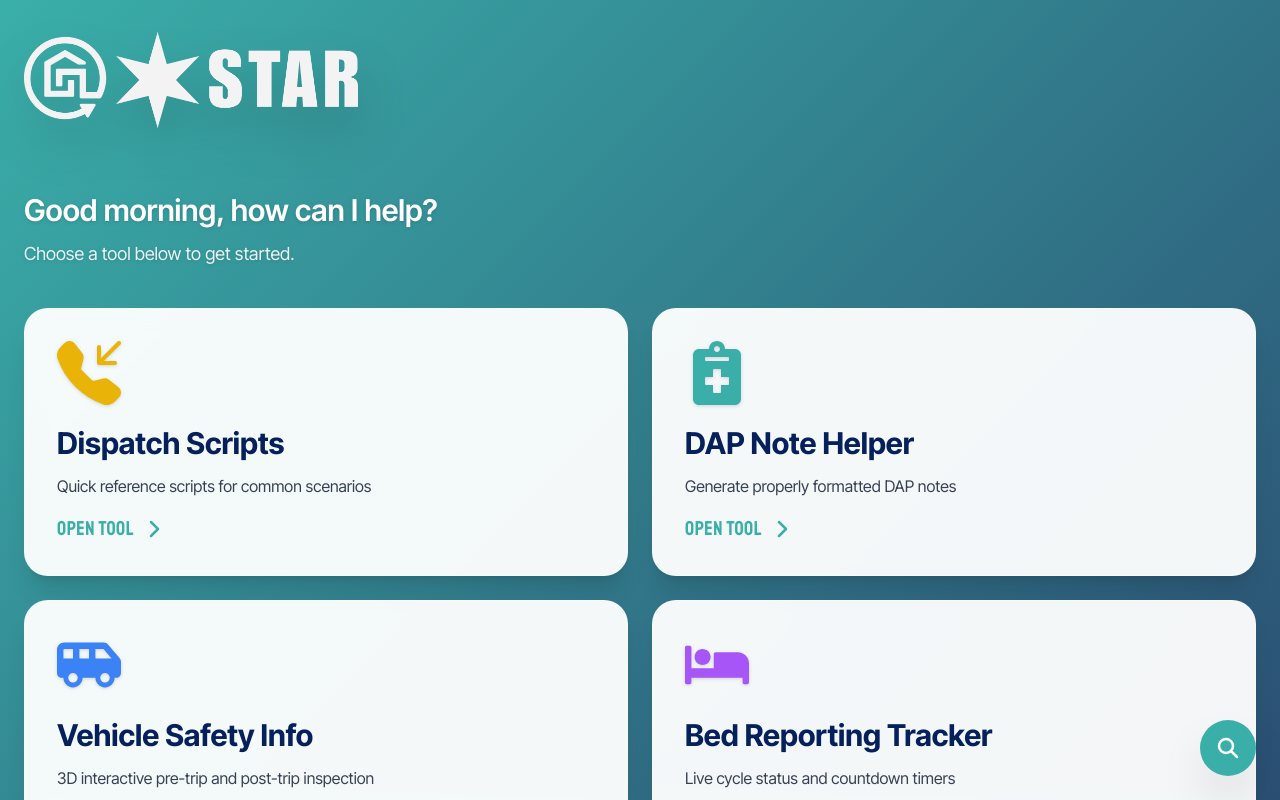
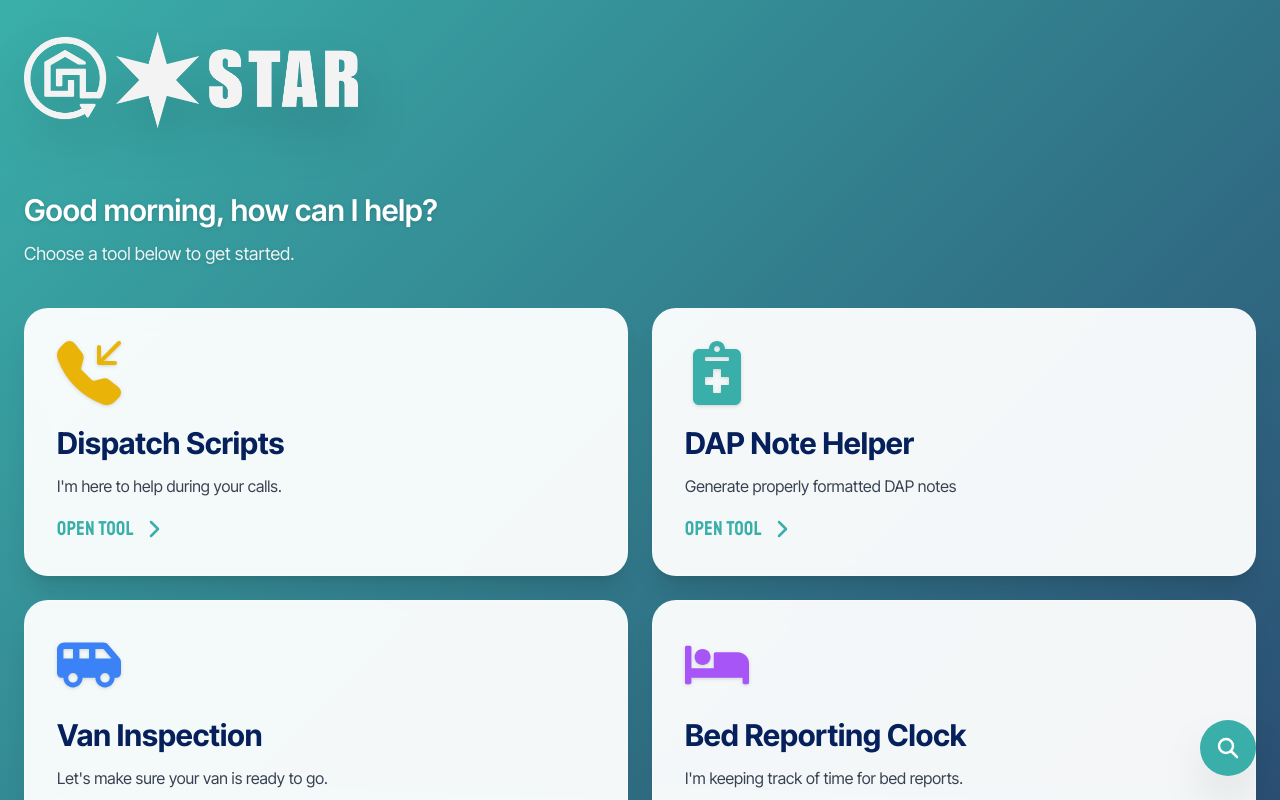
Before and after one commit to mgarcera-ash/star, a React (Vite) app: page / in a window 1280 px wide. Shown: the top 800 px of the page. Built offline with nearby package versions, Linux system fonts and the light colour scheme.

Commit message:
Copy changes

```diff
--- a/src/components/BedReportingTracker.jsx
+++ b/src/components/BedReportingTracker.jsx
@@ -112,7 +112,7 @@ const BedReportingTracker = ({ onBack }) => {
       <header className="text-white pt-8 pb-4 px-6">
         <div className="max-w-7xl mx-auto">
           <h1 className="text-5xl font-impact drop-shadow-lg tracking-wide uppercase">
-            Bed Reporting Tracker
+            Bed Reporting Clock
           </h1>
         </div>
       </header>
--- a/src/components/Home.jsx
+++ b/src/components/Home.jsx
@@ -48,7 +48,7 @@ const Home = ({ onNavigate, recentlyAccessed = [] }) => {
     {
       id: 'dispatch',
       title: 'Dispatch Scripts',
-      description: 'Quick reference scripts for common scenarios',
+      description: 'I\'m here to help during your calls.',
       icon: <BsTelephoneInboundFill className="w-full h-full" />,
       iconColor: 'text-yellow-500',
       gradient: 'from-ash-teal to-ash-accent',
@@ -64,8 +64,8 @@ const Home = ({ onNavigate, recentlyAccessed = [] }) => {
     },
     {
       id: 'vehicle',
-      title: 'Vehicle Safety Info',
-      description: '3D interactive pre-trip and post-trip inspection',
+      title: 'Van Inspection',
+      description: 'Let\'s make sure your van is ready to go.',
       icon: <FaVanShuttle className="w-full h-full" />,
       iconColor: 'text-blue-500',
       gradient: 'from-blue-500 to-ash-navy',
@@ -73,8 +73,8 @@ const Home = ({ onNavigate, recentlyAccessed = [] }) => {
     },
     {
       id: 'bedreporting',
-      title: 'Bed Reporting Tracker',
-      description: 'Live cycle status and countdown timers',
+      title: 'Bed Reporting Clock',
+      description: 'I\'m keeping track of time for bed reports.',
       icon: <FaBed className="w-full h-full" />,
       iconColor: 'text-purple-500',
       gradient: 'from-purple-500 to-pink-500',
--- a/src/components/VehicleSafetyCheck.jsx
+++ b/src/components/VehicleSafetyCheck.jsx
@@ -193,7 +193,7 @@ const VehicleSafetyCheck = ({ onBack }) => {
       <header className="text-white pt-8 pb-4 px-6">
         <div className="max-w-7xl mx-auto">
           <h1 className="text-5xl font-impact drop-shadow-lg tracking-wide uppercase">
-            Vehicle Safety Info
+            Van Inspection
           </h1>
         </div>
       </header>
```
